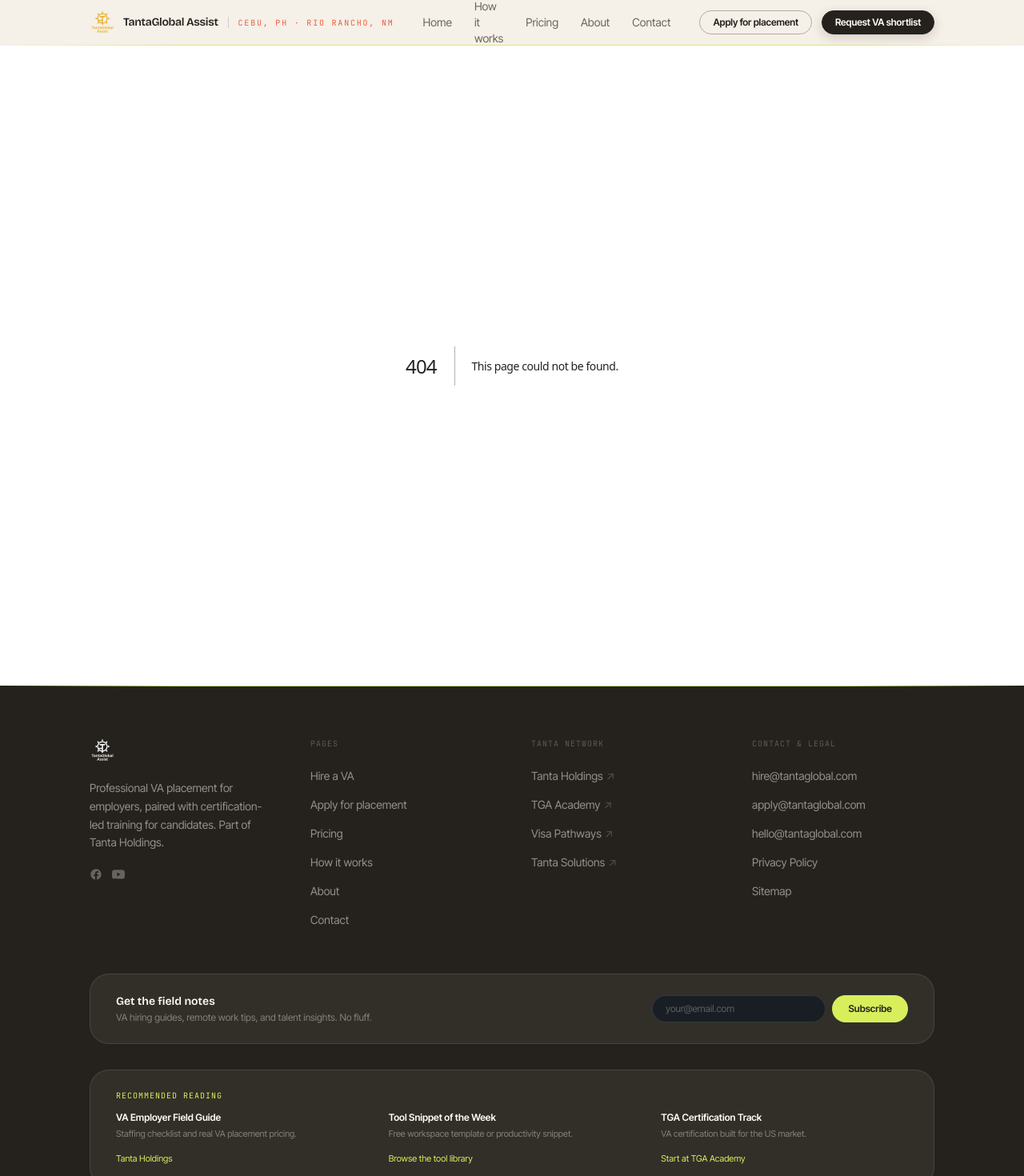
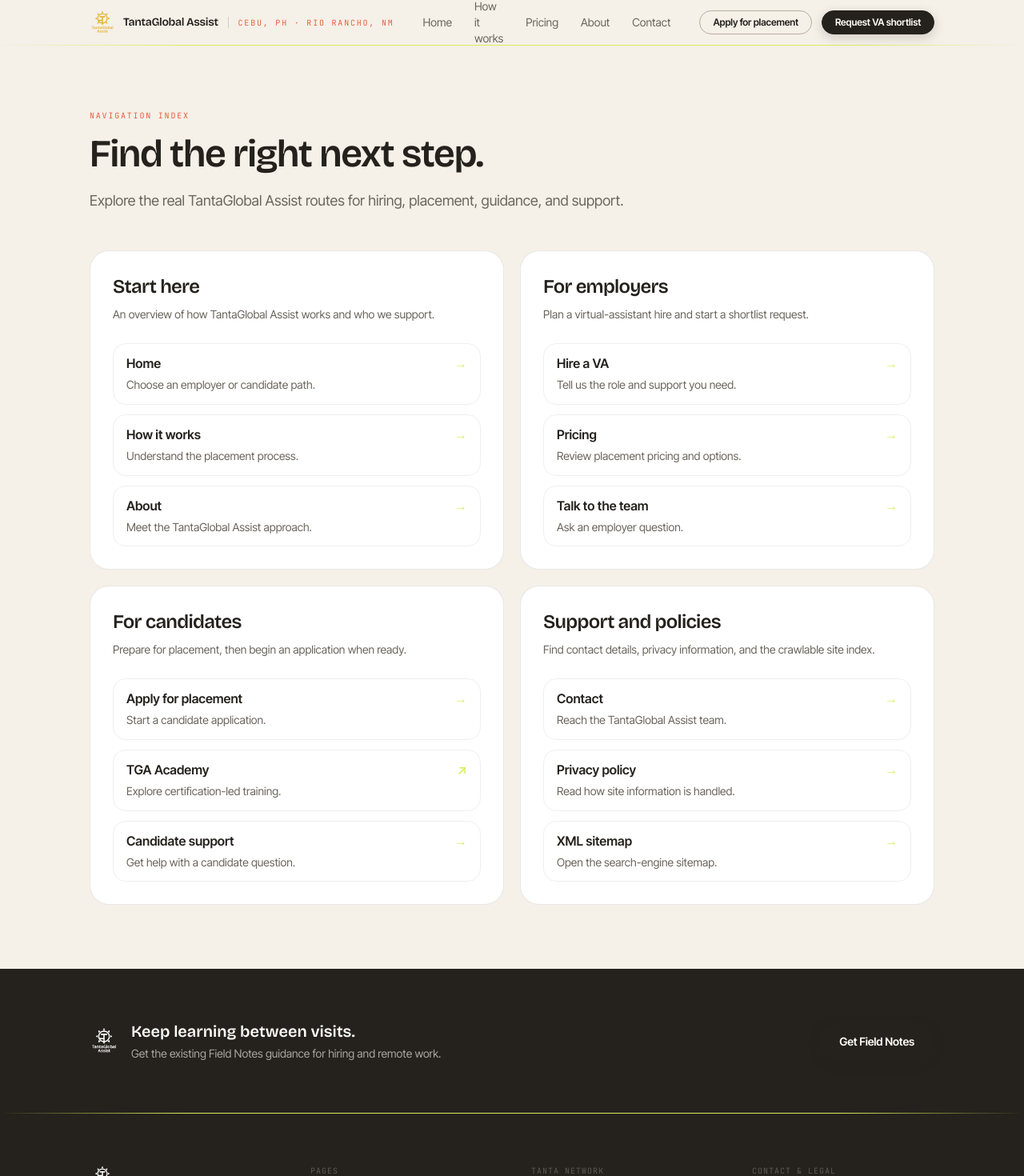
Before and after one commit to SirTanta/tantaglobal-assist, a Next.js app: page /sitemap in a window 1280 px wide. Before the commit this address had no page. Shown: the top 1470 px of the page at 80% size. Built offline with nearby package versions, Linux system fonts and the light colour scheme.

Commit message:
Add Assist sitemap navigation

```diff
--- a/src/app/sitemap.ts
+++ b/src/app/sitemap.ts
@@ -10,6 +10,7 @@
   '/how-it-works',
   '/pricing',
   '/privacy',
+  '/sitemap',
 ] as const;
 
 export default function sitemap(): MetadataRoute.Sitemap {
--- /dev/null
+++ b/src/app/sitemap/page.tsx
@@ -0,0 +1,148 @@
+import Image from "next/image";
+import Link from "next/link";
+import { breadcrumbJsonLd, pageMetadata, site } from "@/lib/seo";
+
+export const metadata = pageMetadata({
+  title: "Site map",
+  description: "Find the employer, candidate, support, and legal paths at TantaGlobal Assist.",
+  path: "/sitemap",
+  image: "/og-home.svg",
+});
+
+const breadcrumbs = breadcrumbJsonLd([
+  { name: "Home", path: "/" },
+  { name: "Site map", path: "/sitemap" },
+]);
+
+type SitemapLink = {
+  href: string;
+  label: string;
+  description: string;
+  external?: boolean;
+};
+
+const groups: Array<{ title: string; description: string; links: SitemapLink[] }> = [
+  {
+    title: "Start here",
+    description: "An overview of how TantaGlobal Assist works and who we support.",
+    links: [
+      { href: "/", label: "Home", description: "Choose an employer or candidate path." },
+      { href: "/how-it-works", label: "How it works", description: "Understand the placement process." },
+      { href: "/about", label: "About", description: "Meet the TantaGlobal Assist approach." },
+    ],
+  },
+  {
+    title: "For employers",
+    description: "Plan a virtual-assistant hire and start a shortlist request.",
+    links: [
+      { href: "/hire", label: "Hire a VA", description: "Tell us the role and support you need." },
+      { href: "/pricing", label: "Pricing", description: "Review placement pricing and options." },
+      { href: "/contact", label: "Talk to the team", description: "Ask an employer question." },
+    ],
+  },
+  {
+    title: "For candidates",
+    description: "Prepare for placement, then begin an application when ready.",
+    links: [
+      { href: "/apply", label: "Apply for placement", description: "Start a candidate application." },
+      { href: site.academyUrl, label: "TGA Academy", description: "Explore certification-led training.", external: true },
+      { href: "/contact", label: "Candidate support", description: "Get help with a candidate question." },
+    ],
+  },
+  {
+    title: "Support and policies",
+    description: "Find contact details, privacy information, and the crawlable site index.",
+    links: [
+      { href: "/contact", label: "Contact", description: "Reach the TantaGlobal Assist team." },
+      { href: "/privacy", label: "Privacy policy", description: "Read how site information is handled." },
+      { href: "/sitemap.xml", label: "XML sitemap", description: "Open the search-engine sitemap." },
+    ],
+  },
+];
+
+export default function SitemapPage() {
+  return (
+    <>
+      <script
+        type="application/ld+json"
+        dangerouslySetInnerHTML={{ __html: JSON.stringify(breadcrumbs) }}
+      />
+      <section className="bg-instruments-daylight">
+        <div className="max-w-6xl mx-auto px-6 sm:px-8 lg:px-12 pt-16 pb-12 sm:pt-20">
+          <div className="max-w-3xl">
+            <p className="instr-filing mb-4">Navigation index</p>
+            <h1 className="font-display text-4xl sm:text-5xl font-semibold tracking-tight text-instruments-teak">
+              Find the right next step.
+            </h1>
+            <p className="mt-5 font-sans text-lg leading-relaxed text-instruments-shadow max-w-2xl">
+              Explore the real TantaGlobal Assist routes for hiring, placement, guidance, and support.
+            </p>
+          </div>
+        </div>
+
+        <div className="max-w-6xl mx-auto px-6 sm:px-8 lg:px-12 pb-16 sm:pb-20">
+          <div className="grid gap-5 sm:grid-cols-2">
+            {groups.map((group) => (
+              <section
+                key={group.title}
+                aria-labelledby={`${group.title.toLowerCase().replaceAll(" ", "-")}-heading`}
+                className="rounded-3xl border border-instruments-shadow/15 bg-white p-6 sm:p-7"
+              >
+                <h2
+                  id={`${group.title.toLowerCase().replaceAll(" ", "-")}-heading`}
+                  className="font-display text-2xl font-semibold text-instruments-teak"
+                >
+                  {group.title}
+                </h2>
+                <p className="mt-2 font-sans text-sm leading-relaxed text-instruments-shadow">
+                  {group.description}
+                </p>
+                <ul className="mt-6 space-y-3">
+                  {group.links.map((link) => (
+                    <li key={link.href}>
+                      <Link
+                        href={link.href}
+                        {...(link.external ? { target: "_blank", rel: "noopener noreferrer" } : {})}
+                        className="group block rounded-2xl border border-instruments-shadow/10 px-4 py-3 transition-colors hover:border-instruments-gold hover:bg-instruments-gold/10 focus-visible:outline-offset-4"
+                      >
+                        <span className="flex items-center justify-between gap-4 font-sans font-semibold text-instruments-teak">
+                          {link.label}
+                          <span aria-hidden="true" className="text-instruments-gold group-hover:translate-x-0.5 transition-transform">
+                            {link.external ? "↗" : "→"}
+                          </span>
+                        </span>
+                        <span className="mt-1 block font-sans text-sm leading-relaxed text-instruments-shadow">
+                          {link.description}
+                        </span>
+                      </Link>
+                    </li>
+                  ))}
+                </ul>
+              </section>
+            ))}
+          </div>
+        </div>
+      </section>
+
+      <section className="bg-instruments-ink text-instruments-vellum">
+        <div className="max-w-6xl mx-auto px-6 sm:px-8 lg:px-12 py-12 sm:py-16 flex flex-col gap-7 sm:flex-row sm:items-center sm:justify-between">
+          <div className="flex items-center gap-4">
+            <Image src="/logo-transparent.png" alt="TantaGlobal Assist" width={120} height={40} className="h-9 w-auto object-contain brightness-0 invert" />
+            <div>
+              <p className="font-display text-xl font-semibold">Keep learning between visits.</p>
+              <p className="mt-1 font-sans text-sm text-instruments-vellum/60">Get the existing Field Notes guidance for hiring and remote work.</p>
+            </div>
+          </div>
+          <Link
+            href="/#field-notes"
+            data-ga4-action="click_cta__global_assist__sitemap"
+            data-ga4-label="field-notes-return-loop"
+            className="instr-btn-primary self-start sm:self-auto"
+          >
+            Get Field Notes
+          </Link>
+        </div>
+      </section>
+    </>
+  );
+}
--- a/src/components/Footer.tsx
+++ b/src/components/Footer.tsx
@@ -29,7 +29,7 @@
 
 const legal: { label: string; href: string }[] = [
   { label: "Privacy Policy", href: "/privacy" },
-  { label: "Sitemap",        href: "/sitemap.xml" },
+  { label: "Site map",       href: "/sitemap" },
 ];
 
 export default function Footer() {
@@ -116,7 +116,7 @@
         </div>
 
         {/* Newsletter bar */}
-        <div className="rounded-3xl border border-instruments-vellum/10 bg-instruments-ink-deep px-8 py-6 mb-8">
+        <div id="field-notes" className="rounded-3xl border border-instruments-vellum/10 bg-instruments-ink-deep px-8 py-6 mb-8">
           <div className="flex flex-col md:flex-row md:items-center gap-5">
             <div className="flex-1">
               <p className="font-display font-semibold text-instruments-vellum text-sm mb-0.5">
--- a/src/components/Header.tsx
+++ b/src/components/Header.tsx
@@ -2,6 +2,7 @@
 
 import Link from "next/link";
 import Image from "next/image";
+import { usePathname } from "next/navigation";
 import { useState, useEffect } from "react";
 import { READING_LOCATION } from "@/lib/reading-location";
 
@@ -26,6 +27,7 @@
 
 export default function Header() {
   const [scrolled, setScrolled] = useState(false);
+  const pathname = usePathname();
 
   useEffect(() => {
     const handler = () => setScrolled(window.scrollY > 8);
@@ -67,15 +69,23 @@
 
           {/* Primary nav — max 5 items */}
           <nav aria-label="Main navigation" className="hidden lg:flex items-center gap-1">
-            {navLinks.map((link) => (
+            {navLinks.map((link) => {
+              const isActive = pathname === link.href;
+              return (
                 <Link
                   key={link.href}
                   href={link.href}
-                className="font-sans text-sm text-instruments-shadow hover:text-instruments-teak transition-colors px-3 py-2 rounded-lg hover:bg-instruments-teak/5"
+                  aria-current={isActive ? "page" : undefined}
+                  className={`font-sans text-sm transition-colors px-3 py-2 rounded-lg ${
+                    isActive
+                      ? "bg-instruments-teak text-instruments-vellum"
+                      : "text-instruments-shadow hover:text-instruments-teak hover:bg-instruments-teak/5"
+                  }`}
                 >
                   {link.label}
                 </Link>
-            ))}
+              );
+            })}
           </nav>
 
           {/* CTA — two primary actions */}
@@ -84,6 +94,8 @@
               href="/apply"
               data-ga4-action="cta_apply_nav"
               data-ga4-label="header"
+              data-ga4-zone="Z0"
+              data-ga4-page="NAVIGATION"
               className="instr-btn-ghost !py-1.5 !px-4 !text-xs"
             >
               Apply for placement
@@ -92,6 +104,8 @@
               href="/hire"
               data-ga4-action="cta_hire_nav"
               data-ga4-label="header"
+              data-ga4-zone="Z0"
+              data-ga4-page="NAVIGATION"
               className="instr-btn-primary !py-1.5 !px-4 !text-xs"
             >
               Request VA shortlist
@@ -99,7 +113,7 @@
           </div>
 
           {/* Mobile menu toggle */}
-          <MobileMenu />
+          <MobileMenu pathname={pathname} />
         </div>
       </div>
 
@@ -109,7 +123,7 @@
   );
 }
 
-function MobileMenu() {
+function MobileMenu({ pathname }: { pathname: string }) {
   const [open, setOpen] = useState(false);
   const menuId = "mobile-menu";
 
@@ -117,7 +131,7 @@
     <div className="lg:hidden">
       <button
         className="p-2 rounded-lg text-instruments-shadow hover:bg-instruments-teak/5 transition-colors"
-        aria-label="Toggle menu"
+        aria-label={open ? "Close menu" : "Open menu"}
         aria-expanded={open}
         aria-controls={menuId}
         onClick={() => setOpen((v) => !v)}
@@ -137,21 +151,45 @@
           className="absolute left-0 right-0 top-full bg-instruments-daylight border-b border-instruments-shadow/10 shadow-lg z-40"
         >
           <nav className="max-w-6xl mx-auto px-6 py-4 flex flex-col gap-1" aria-label="Mobile navigation">
-            {navLinks.map((link) => (
+            {navLinks.map((link) => {
+              const isActive = pathname === link.href;
+              return (
                 <Link
                   key={link.href}
                   href={link.href}
-                className="font-sans text-sm text-instruments-shadow hover:text-instruments-teak hover:bg-instruments-teak/5 rounded-lg px-3 py-2 transition-colors"
+                  aria-current={isActive ? "page" : undefined}
+                  className={`font-sans text-sm rounded-lg px-3 py-2 transition-colors ${
+                    isActive
+                      ? "bg-instruments-teak text-instruments-vellum"
+                      : "text-instruments-shadow hover:text-instruments-teak hover:bg-instruments-teak/5"
+                  }`}
                   onClick={() => setOpen(false)}
                 >
                   {link.label}
                 </Link>
-            ))}
+              );
+            })}
             <div className="border-t border-instruments-shadow/10 mt-2 pt-3 flex flex-col gap-2">
-              <Link href="/apply" className="instr-btn-ghost !py-2 !px-4 !text-xs text-center" onClick={() => setOpen(false)}>
+              <Link
+                href="/apply"
+                data-ga4-action="cta_apply_nav"
+                data-ga4-label="mobile-menu"
+                data-ga4-zone="Z0"
+                data-ga4-page="NAVIGATION"
+                className="instr-btn-ghost !py-2 !px-4 !text-xs text-center"
+                onClick={() => setOpen(false)}
+              >
                 Apply for placement
               </Link>
-              <Link href="/hire" className="instr-btn-primary !py-2 !px-4 !text-xs text-center" onClick={() => setOpen(false)}>
+              <Link
+                href="/hire"
+                data-ga4-action="cta_hire_nav"
+                data-ga4-label="mobile-menu"
+                data-ga4-zone="Z0"
+                data-ga4-page="NAVIGATION"
+                className="instr-btn-primary !py-2 !px-4 !text-xs text-center"
+                onClick={() => setOpen(false)}
+              >
                 Request VA shortlist
               </Link>
             </div>
```
Lines whose indentation alone changed are shown as unchanged.
